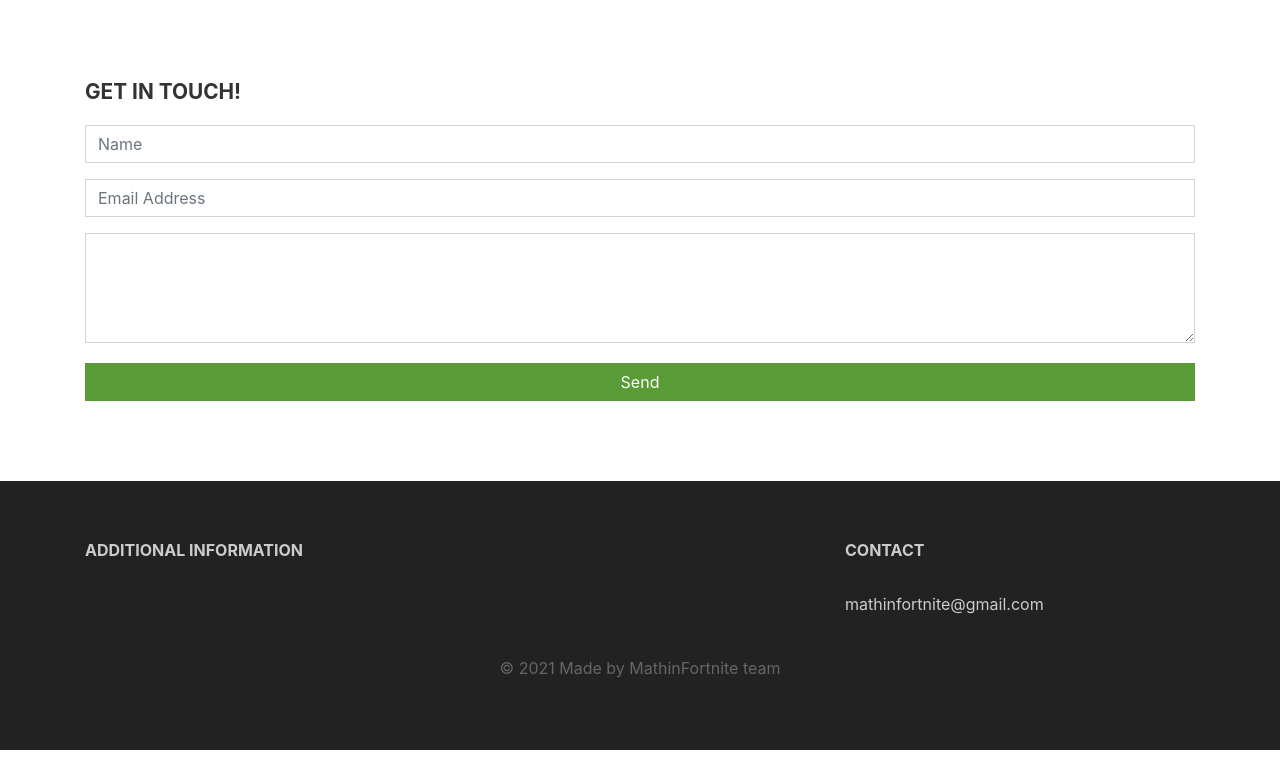
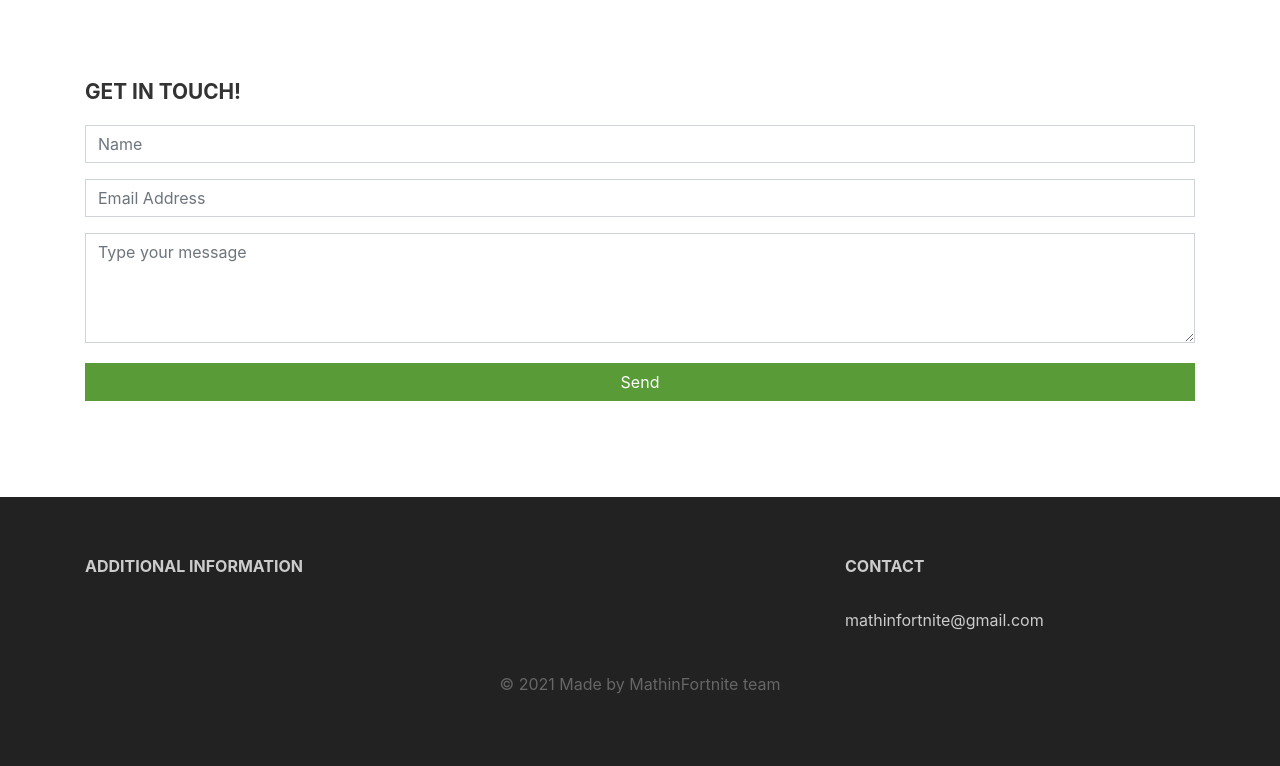
Before and after one commit to mathnite/challenge, a Jekyll site: the page built from index.markdown, in a window 1280 px wide. Shown: the part 966-1732 px from the top of the page. Built offline with Jekyll 4.4.1, drawn with Linux system fonts in a browser that asks for light colours.

Commit message:
form updates

```diff
--- a/index.markdown
+++ b/index.markdown
@@ -20,19 +20,19 @@ title: Math in Fortnite
 <div class="container features">
  <div class="row">
   <div class="col-lg-12 col-md-12 col-sm-12">
-	 <h3 class="feature-title">Get in Touch!</h3>
-	 <div class="form-group">
-	 <input type="text" class="form-control" placeholder="Name" name="" />
-	 </div>
-
-   <div class="form-group">
-	 <input type="email" class="form-control" placeholder="Email Address" name="email" />
-	 </div>
-
-   <div class="form-group">
-	 <textarea class="form-control" rows="4"></textarea>
-	 </div>
-	 <input type="submit" class="btn btn-secondary btn-block" value="Send" name="" />
-	</div>
+    <h3 class="feature-title">Get in Touch!</h3>
+    <form name="input" action="https://formspree.io/f/xbjqlzbj" method="POST">
+     <div class="form-group">
+      <input name="name" type="text" class="form-control" placeholder="Name" />
+     </div>
+     <div class="form-group">
+	<input name="email" type="email" class="form-control" placeholder="Email Address" />
+     </div>
+     <div class="form-group">
+	<textarea name="message" class="form-control" placeholder="Type your message" rows="4"></textarea>
+	<input type="submit" class="btn btn-secondary btn-block" value="Send" />
+     </div>
+   </form>
+  </div>
  </div>
 </div>
```
